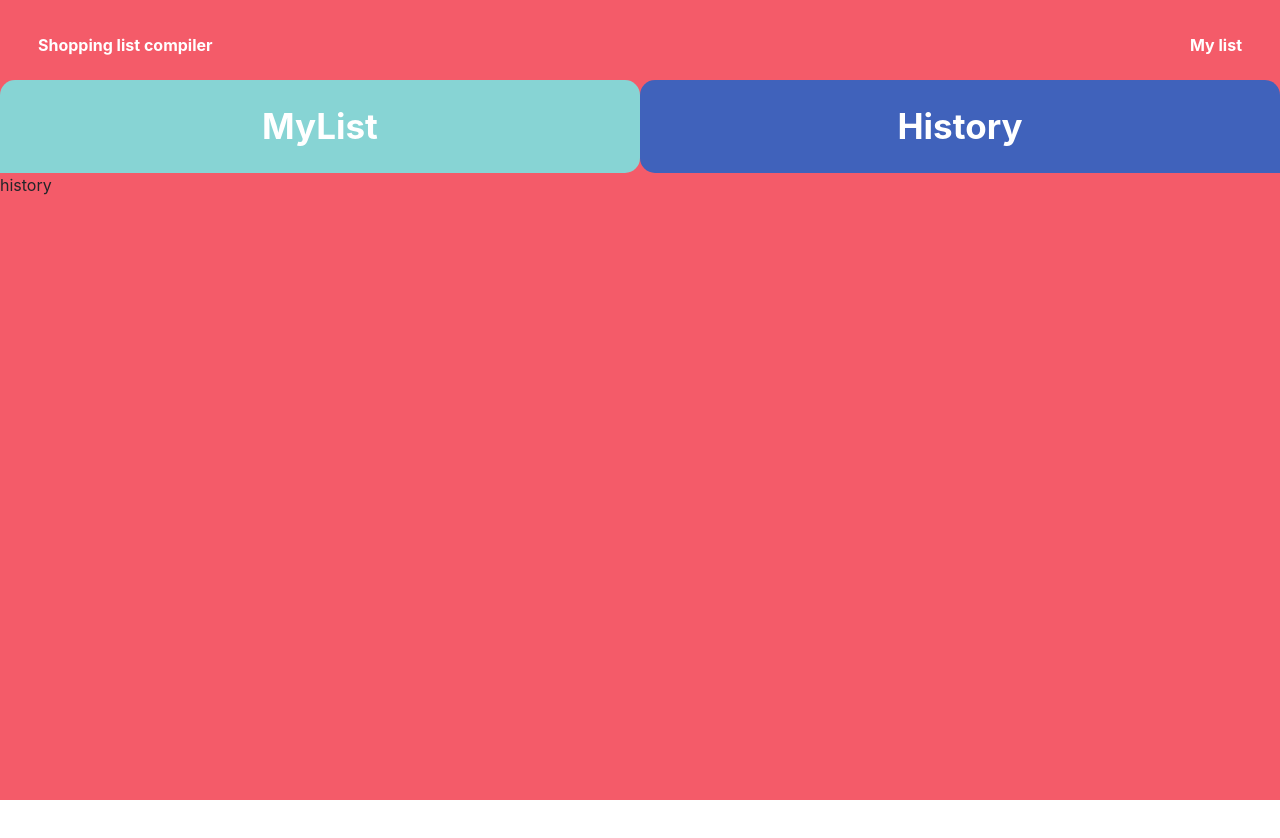
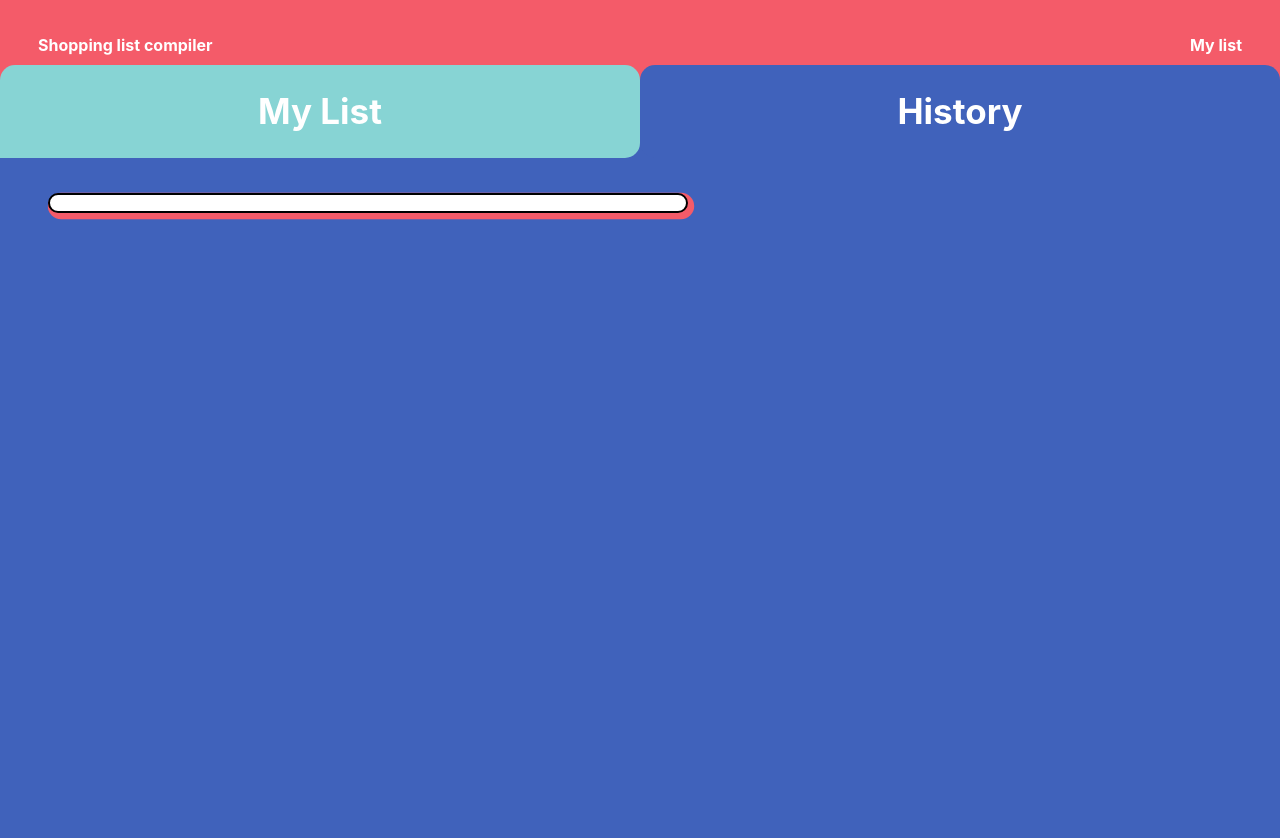
Before and after one commit to fafnirZ/monkeywork, a React (Create React App) app in the folder frontend/: page / in a window 1280 px wide. Both pictures are taken after a click on the button "History". Shown: the top 838 px of the page. Before the commit the page ends 800 px from the top, so only its background shows below. Built offline with nearby package versions, Linux system fonts and the light colour scheme.

Commit message:
fixed tabs

```diff
--- a/frontend/src/components/Personalise/personalise.css
+++ b/frontend/src/components/Personalise/personalise.css
@@ -1,15 +1,18 @@
 @font-face {
     font-family: Libre-Franklin;
     src: url(https://fonts.googleapis.com/css2?family=Libre+Franklin&display=swap);
+}
+
+.margins {
+    margin-top: -15px;
 }
 
 .shopping-checklist-container {
     display: flex;
     flex-direction: column;
     grid-gap: 1em;
-
     height: 90vh;
-    padding: 2vw 3em 2vw 3em;
+    padding: 50px 3em 2vw 3em;
     background: #87D4D4;
     margin-top: -15px;
 
--- a/frontend/src/components/Personalise/personalise.js
+++ b/frontend/src/components/Personalise/personalise.js
@@ -1,6 +1,6 @@
 import './personalise.css';
 import Tab from '../Tabs/Tab';
-
+import '../Tabs/Tab.css';
 import React, {useState} from 'react';
 import { react } from '@babel/types';
 // import { Checkbox } from './checkbox';
@@ -9,6 +9,7 @@ import { react } from '@babel/types';
 
 export function Personalise(props) {
     // {"flour": {"value": "1 cup", "checked": false},"sugar": {"value": "300g", "checked": true},"butter": {"value": "500g", "checked": false}}
+    // {"websites": ["link1", "link2", "link3"]};
     const [items, setItems] = useState({});
     const [view, setView] = useState('myList');
     const [force, updateState] = React.useState();
@@ -58,6 +59,8 @@ export function Personalise(props) {
             let ingredients = JSON.parse(localStorage["ingredients"]);
             // console.log(ingredients)
             setItems(ingredients);
+            // let websites = JSON.parse(localStorage["websites"]);
+            // setSites(websites);
 
         } catch(err) {
             console.log('there is no ingredients')
@@ -68,7 +71,7 @@ export function Personalise(props) {
 
 
     return (
-        <>
+        <div className="margins">
         <Tab setView={setView}/>
 
         {(view === "myList") &&
@@ -92,11 +95,12 @@ export function Personalise(props) {
 
         }
         {(view === 'history') &&
-            <div>
-                {view}
+            <div className="history-container">
+                <a className="history-item-container">
+                </a>
             </div>
         }
-        </>
+        </div>
 
     )
 }
--- a/frontend/src/components/Tabs/Tab.css
+++ b/frontend/src/components/Tabs/Tab.css
@@ -1,3 +1,8 @@
+@font-face {
+  font-family: Libre-Franklin;
+  src: url(https://fonts.googleapis.com/css2?family=Libre+Franklin&display=swap);
+}
+
 .active {
   max-height: 20vh;
 }
@@ -16,6 +21,7 @@
   display: inline-block;
   font-size: 35px;
   font-weight: bold;
+  z-index: 6;
 }
 
 #history {
@@ -31,18 +37,54 @@
   text-decoration: none;
   font-size: 35px;
   font-weight: bold;
+  z-index: 6;
 }
 
-.myList-content {
-  background-color: #59C3C3;
-  text-align:left;
-  padding-bottom: 80vh;
-  padding-top: 15px;
-}
-.history-content {
+.history-container {
   background-color: #4062BB;
   color: white;
   text-align:initial;
   padding-bottom: 80vh;
   padding-top: 15px;
+  margin-top: -15px;
+  display: flex;
+  flex-direction: column;
+  grid-gap: 1em;
+
+  height: 90vh;
+  padding: 50px 3em 2vw 3em;
 }
+
+.history-item-container {
+  display: flex;
+  grid-gap: 1em;
+  width: 50vw;
+  font-family: Libre-Franklin, sans-serif;
+  padding: 0.5em 3em 0.5em 3em;
+  background-color: #FFFFFF;
+  border: 2px solid #000;
+  border-radius: 10px;
+  box-shadow: 3px 3px 0px 0.25vw #F45B69;
+  color:#000;
+  text-decoration: none;
+}
+
+/* unvisited link */
+a:link {
+  color: red;
+}
+
+/* visited link */
+a:visited {
+  color: green;
+}
+
+/* mouse over link */
+a:hover {
+  color: hotpink;
+}
+
+/* selected link */
+a:active {
+  color: blue;
+}
--- a/frontend/src/components/Tabs/Tab.js
+++ b/frontend/src/components/Tabs/Tab.js
@@ -27,13 +27,12 @@ export default function Tab(props) {
     <div>
       <div className='active'>
         <button id='myList' className='myList'>
-          MyList
+          My List
         </button>
         <button id='history' className='history'>
           History
         </button>
       </div>
-
     </div>
   );
 }
```
